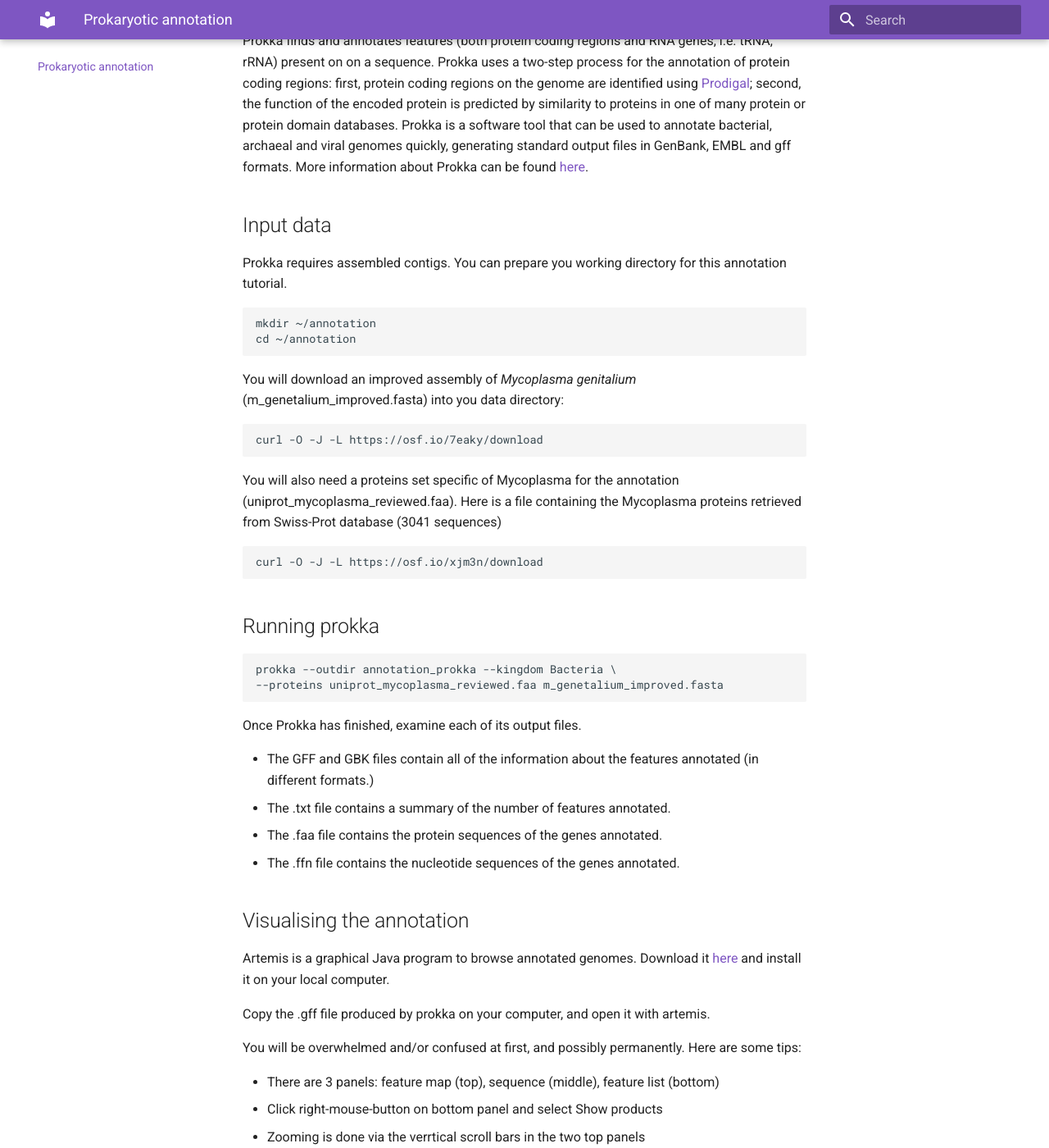
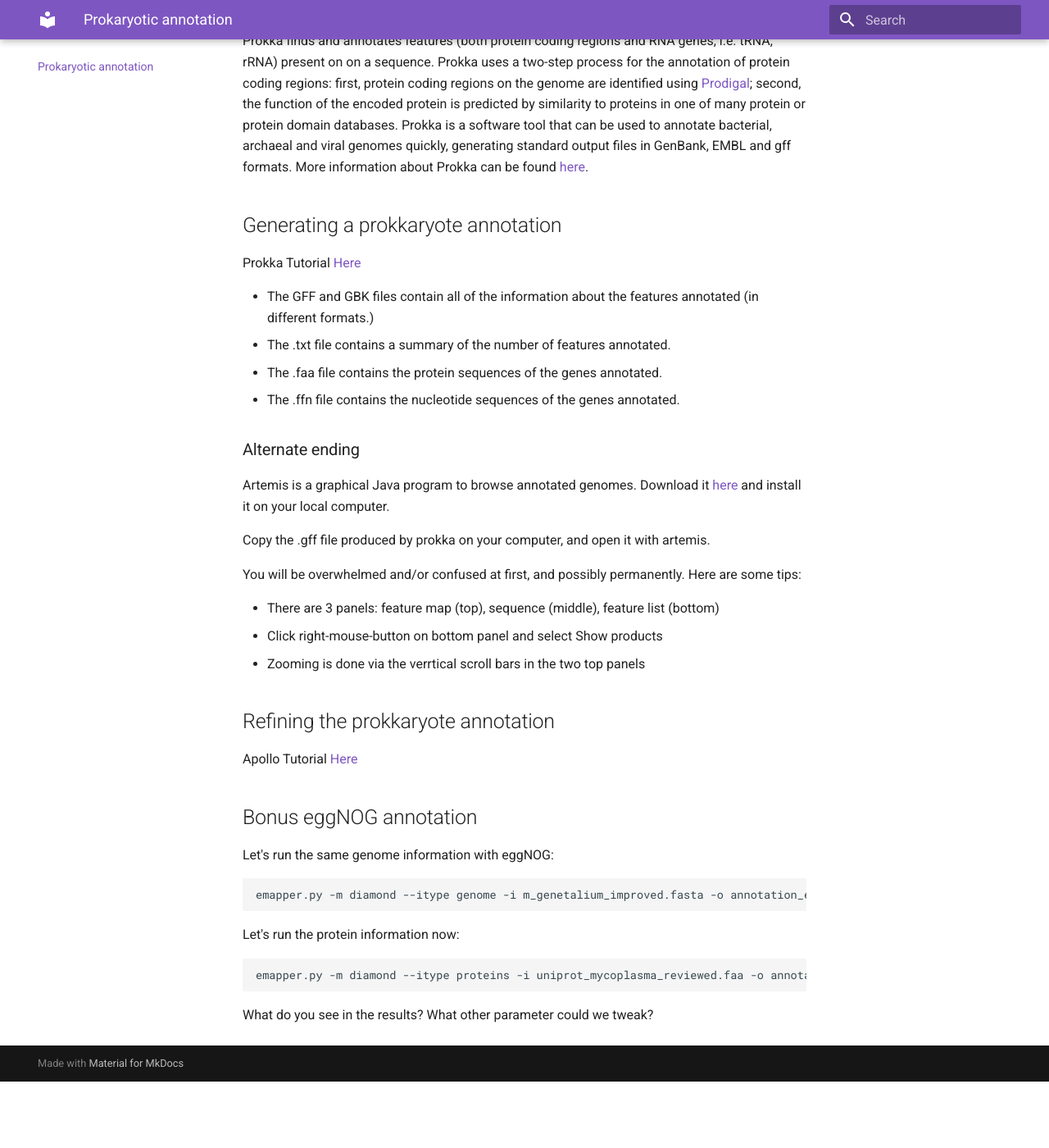
Before and after one commit to RVanDamme/Prokaryotic_annotation, an MkDocs documentation site: the page built from docs/usage/proka_annot.md, in a window 1280 px wide and 1400 px high, scrolled down 937 px. Shown: the whole window at 82% size. Built offline with MkDocs 1.6.1 and Material for MkDocs 9.7.7, drawn with Linux system fonts in a browser that asks for light colours; after the commit the page ends 2256 px from its top, so only the background shows below that.

Commit message:
Update prokka tuto to galaxy

````diff
--- a/docs/usage/proka_annot.md
+++ b/docs/usage/proka_annot.md
@@ -13,43 +13,16 @@
 
 Prokka finds and annotates features (both protein coding regions and RNA genes, i.e. tRNA, rRNA) present on on a sequence. Prokka uses a two-step process for the annotation of protein coding regions: first, protein coding regions on the genome are identified using [Prodigal](http://compbio.ornl.gov/prodigal/); second, the function of the encoded protein is predicted by similarity to proteins in one of many protein or protein domain databases. Prokka is a software tool that can be used to annotate bacterial, archaeal and viral genomes quickly, generating standard output files in GenBank, EMBL and gff formats. More information about Prokka can be found [here](https://github.com/tseemann/prokka).
 
-## Input data
+## Generating a prokkaryote annotation
 
-Prokka requires assembled contigs. You can prepare you working directory for this annotation tutorial.
-
-```bash
-mkdir ~/annotation
-cd ~/annotation
-```
-
-You will download an improved assembly of *Mycoplasma genitalium* (m_genetalium_improved.fasta) into you data directory:
-
-```bash
-curl -O -J -L https://osf.io/7eaky/download
-```
-
-You will also need a proteins set specific of Mycoplasma for the annotation (uniprot_mycoplasma_reviewed.faa). Here is a file containing the Mycoplasma proteins retrieved from Swiss-Prot database (3041 sequences)
-
-```bash
-curl -O -J -L https://osf.io/xjm3n/download
-```
-
-
-## Running prokka
-
-```bash
-prokka --outdir annotation_prokka --kingdom Bacteria \
---proteins uniprot_mycoplasma_reviewed.faa m_genetalium_improved.fasta
-```
-
-Once Prokka has finished, examine each of its output files.
+Prokka Tutorial [Here](https://training.galaxyproject.org/training-material/topics/genome-annotation/tutorials/annotation-with-prokka/tutorial.html)
 
 * The GFF and GBK files contain all of the information about the features annotated (in different formats.)
 * The .txt file contains a summary of the number of features annotated.
 * The .faa file contains the protein sequences of the genes annotated.
 * The .ffn file contains the nucleotide sequences of the genes annotated.
 
-## Visualising the annotation
+### Alternate ending
 
 Artemis is a graphical Java program to browse annotated genomes. Download it [here](http://sanger-pathogens.github.io/Artemis/Artemis/) and install it on your local computer.
 
@@ -61,7 +34,12 @@
 * Click right-mouse-button on bottom panel and select Show products
 * Zooming is done via the verrtical scroll bars in the two top panels
 
-## eggNOG annotation
+## Refining the prokkaryote annotation
+
+Apollo Tutorial [Here](https://training.galaxyproject.org/training-material/topics/genome-annotation/tutorials/apollo/tutorial.html)
+
+
+## Bonus eggNOG annotation
 
 Let's run the same genome information with eggNOG:
 
````
